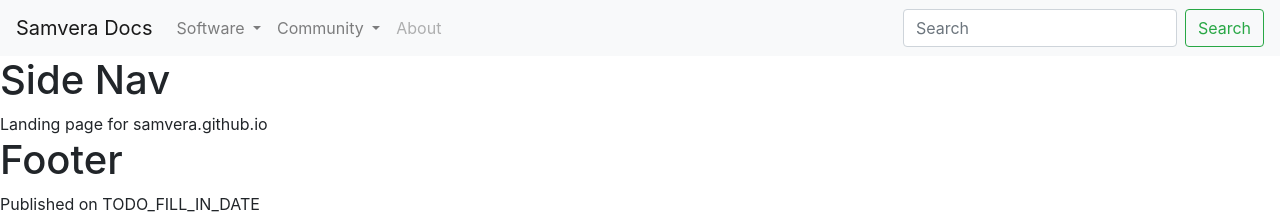
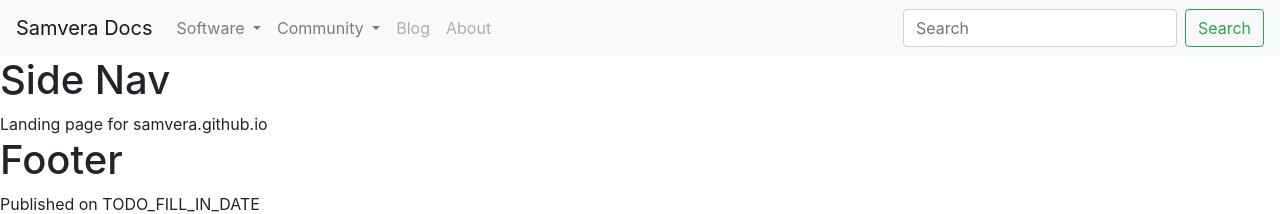
Before and after one commit to samvera-labs/samvera_docs, a Jekyll site: the page built from index.html, in a window 1280 px wide. Shown: the top 214 px of the page. Built offline with Jekyll 4.4.1, drawn with Linux system fonts in a browser that asks for light colours.

Commit message:
Stubs link to blog in header

```diff
--- a/_includes/header.html
+++ b/_includes/header.html
@@ -32,6 +32,9 @@
         </div>
       </li>
       <li class="nav-item">
+        <a class="nav-link disabled" href="#" tabindex="-1" aria-disabled="true">Blog</a>
+      </li>
+      <li class="nav-item">
         <a class="nav-link disabled" href="#" tabindex="-1" aria-disabled="true">About</a>
       </li>
     </ul>
```
